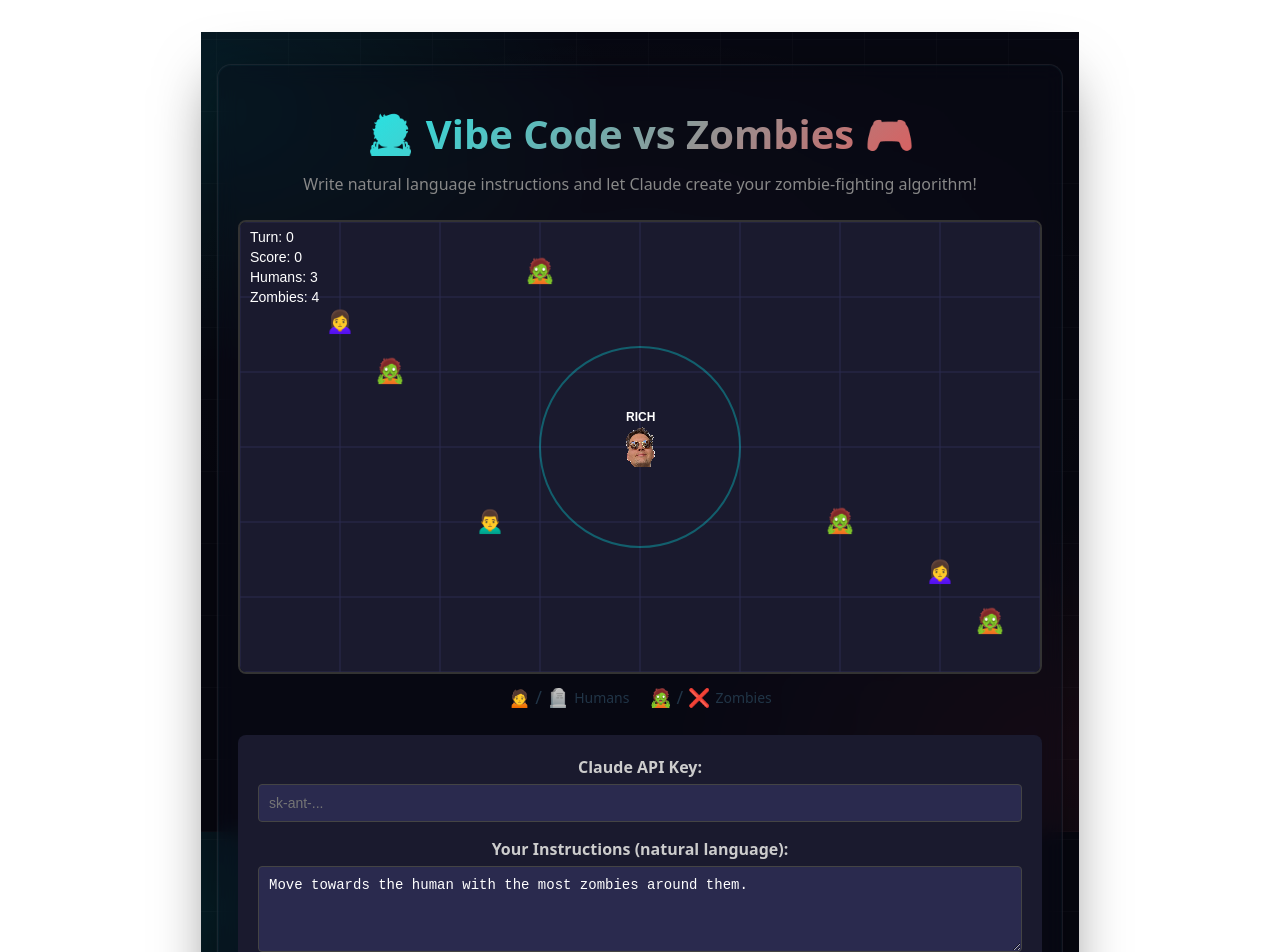
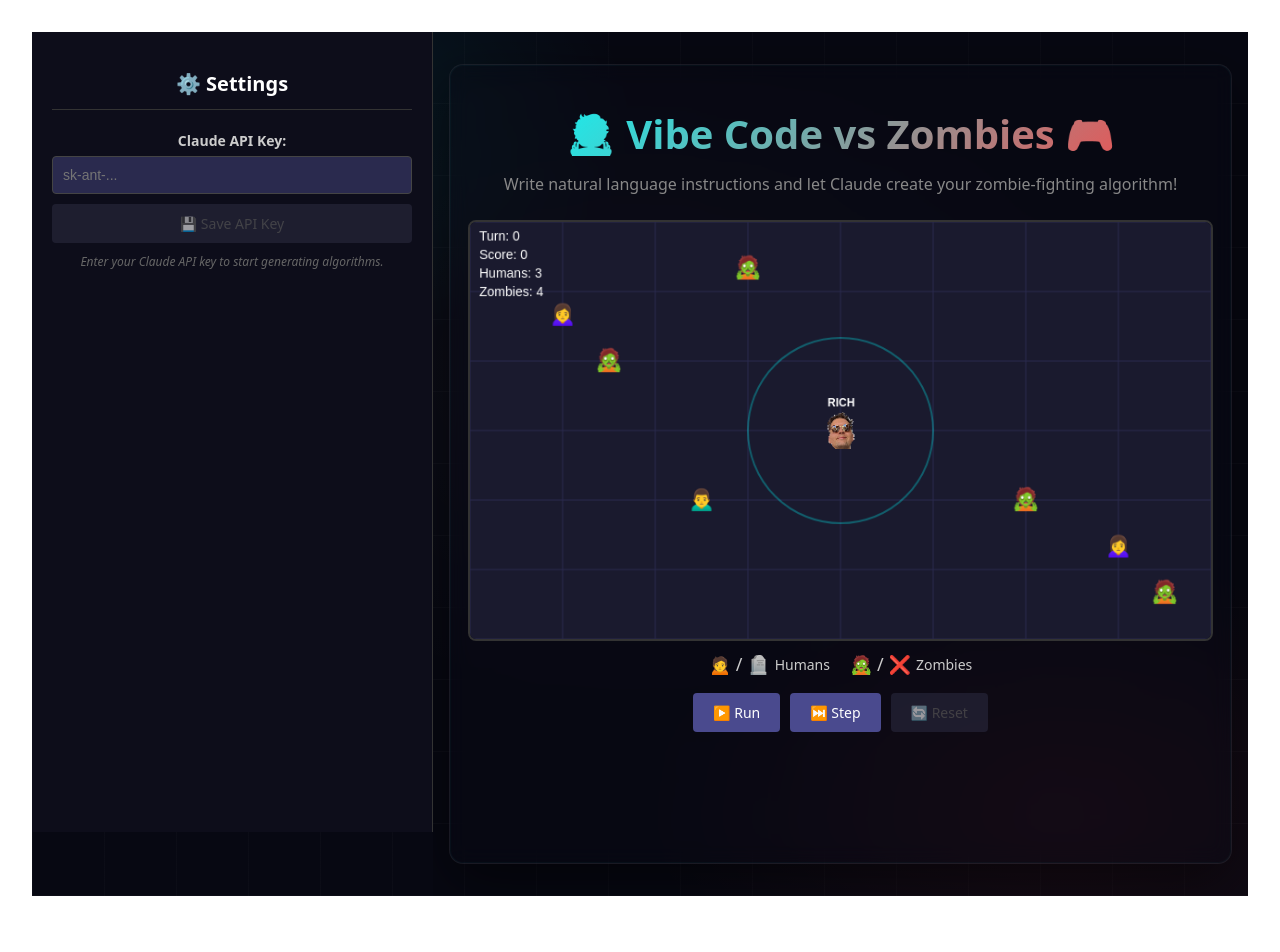
Before and after one commit to cajubelt/2025-xmas-website, a React (Vite) app: page /richard in a window 1280 px wide. Shown: the top 952 px of the page. After the commit the page ends 928 px from the top, so only its background shows below. Built offline with nearby package versions, Linux system fonts and the light colour scheme.

Commit message:
move algorithm to left hand column

```diff
--- a/src/pages/Richard.tsx
+++ b/src/pages/Richard.tsx
@@ -567,7 +567,10 @@
     return params.get("test") === "true";
   };
 
-  const [apiKey, setApiKey] = useState(getApiKeyFromQuery());
+  const queryApiKey = getApiKeyFromQuery();
+  const [apiKeyInput, setApiKeyInput] = useState(queryApiKey);
+  const [apiKeySaved, setApiKeySaved] = useState(!!queryApiKey);
+  const [savedApiKey, setSavedApiKey] = useState(queryApiKey);
   const [instructions, setInstructions] = useState(
     "Move towards the human with the most zombies around them."
   );
@@ -598,6 +601,18 @@
       }
     }
   }, []);
+
+  const handleSaveApiKey = () => {
+    if (apiKeyInput.trim()) {
+      setSavedApiKey(apiKeyInput.trim());
+      setApiKeySaved(true);
+      setStatus("API key saved!");
+    }
+  };
+
+  const handleChangeApiKey = () => {
+    setApiKeySaved(false);
+  };
 
   // Render game state
   useEffect(() => {
@@ -655,7 +670,7 @@
   }, [isRunning, algorithm, gameLoop]);
 
   const handleGenerateAlgorithm = async () => {
-    if (!apiKey) {
+    if (!savedApiKey) {
       setStatus("Please enter your Claude API key");
       return;
     }
@@ -667,7 +682,7 @@
     setStatus("Generating algorithm with Claude...");
     try {
       const existingCode = generatedCode ? generatedCode : undefined;
-      const code = await callClaudeAPI(apiKey, instructions, existingCode);
+      const code = await callClaudeAPI(savedApiKey, instructions, existingCode);
       const cleanCode = cleanCodeFromMarkdown(code);
       setGeneratedCode(cleanCode);
       const algo = parseAlgorithm(code);
@@ -741,6 +756,100 @@
 
   return (
     <div style={styles.page}>
+      {/* Sidebar */}
+      <div style={styles.sidebar}>
+        <div style={styles.sidebarContent}>
+          <h2 style={styles.sidebarTitle}>⚙️ Settings</h2>
+
+          {!apiKeySaved ? (
+            /* API Key Entry Form */
+            <div style={styles.sidebarSection}>
+              <label style={styles.label}>Claude API Key:</label>
+              <input
+                type="password"
+                value={apiKeyInput}
+                onChange={(e) => setApiKeyInput(e.target.value)}
+                placeholder="sk-ant-..."
+                style={styles.input}
+                onKeyDown={(e) => e.key === 'Enter' && handleSaveApiKey()}
+              />
+              <button
+                onClick={handleSaveApiKey}
+                style={{
+                  ...styles.button,
+                  ...styles.fullWidthButton,
+                  marginTop: "10px",
+                  ...(apiKeyInput.trim() ? {} : styles.buttonDisabled)
+                }}
+                disabled={!apiKeyInput.trim()}
+              >
+                💾 Save API Key
+              </button>
+              <p style={styles.hint}>
+                Enter your Claude API key to start generating algorithms.
+              </p>
+            </div>
+          ) : (
+            /* Instructions and Algorithm Section */
+            <>
+              <div style={styles.sidebarSection}>
+                <div style={styles.apiKeyStatus}>
+                  <span style={styles.apiKeyBadge}>✓ API Key Saved</span>
+                  <button
+                    onClick={handleChangeApiKey}
+                    style={styles.changeKeyButton}
+                  >
+                    Change
+                  </button>
+                </div>
+              </div>
+
+              <div style={styles.sidebarSection}>
+                <label style={styles.label}>Your Instructions (natural language):</label>
+                <textarea
+                  value={instructions}
+                  onChange={(e) => setInstructions(e.target.value)}
+                  placeholder="Describe how Rich should move to defeat zombies and save humans..."
+                  style={styles.textarea}
+                  rows={4}
+                />
+                <button
+                  onClick={handleGenerateAlgorithm}
+                  style={{
+                    ...styles.button,
+                    ...styles.fullWidthButton,
+                    marginTop: "10px",
+                    ...(instructions === lastGeneratedInstructions ? styles.buttonDisabled : {})
+                  }}
+                  disabled={instructions === lastGeneratedInstructions}
+                >
+                  {generatedCode ? "🤖 Update Algorithm" : "🤖 Generate Algorithm"}
+                </button>
+              </div>
+
+              {generatedCode && (
+                <div style={styles.sidebarSection}>
+                  <label style={styles.label}>Generated Algorithm (editable):</label>
+                  <div style={styles.editorWrapper}>
+                    <Editor
+                      value={generatedCode}
+                      onValueChange={handleCodeChange}
+                      highlight={(code) =>
+                        Prism.highlight(code, Prism.languages.javascript, "javascript")
+                      }
+                      padding={15}
+                      style={styles.editor}
+                    />
+                  </div>
+                </div>
+              )}
+            </>
+          )}
+        </div>
+      </div>
+
+      {/* Main Content */}
+      <div style={styles.mainContent}>
         <div style={styles.container}>
           <h1 style={styles.title}>🧟 Vibe Code vs Zombies 🎮</h1>
           <p style={styles.subtitle}>
@@ -763,42 +872,9 @@
                 <span style={styles.emojiLegend}>🧟 / ❌</span> Zombies
               </span>
             </div>
-        </div>
 
-        <div style={styles.controls}>
-          <div style={styles.inputGroup}>
-            <label style={styles.label}>Claude API Key:</label>
-            <input
-              type="password"
-              value={apiKey}
-              onChange={(e) => setApiKey(e.target.value)}
-              placeholder="sk-ant-..."
-              style={styles.input}
-            />
-          </div>
-
-          <div style={styles.inputGroup}>
-            <label style={styles.label}>Your Instructions (natural language):</label>
-            <textarea
-              value={instructions}
-              onChange={(e) => setInstructions(e.target.value)}
-              placeholder="Describe how Rich should move to defeat zombies and save humans..."
-              style={styles.textarea}
-              rows={4}
-            />
-          </div>
-
-          <div style={styles.buttonGroup}>
-            <button
-              onClick={handleGenerateAlgorithm}
-              style={{
-                ...styles.button,
-                ...(instructions === lastGeneratedInstructions ? styles.buttonDisabled : {})
-              }}
-              disabled={instructions === lastGeneratedInstructions}
-            >
-              {generatedCode ? "🤖 Update Algorithm" : "🤖 Generate Algorithm"}
-            </button>
+            {/* Game Controls - directly beneath the game board */}
+            <div style={styles.gameControls}>
               <button
                 onClick={isRunning ? handlePause : handleRun}
                 style={{
@@ -825,23 +901,7 @@
             </div>
 
             {status && <div style={styles.status}>{status}</div>}
-
-          {generatedCode && (
-            <div style={styles.codeSection}>
-              <label style={styles.label}>Generated Algorithm (editable):</label>
-              <div style={styles.editorWrapper}>
-                <Editor
-                  value={generatedCode}
-                  onValueChange={handleCodeChange}
-                  highlight={(code) =>
-                    Prism.highlight(code, Prism.languages.javascript, "javascript")
-                  }
-                  padding={15}
-                  style={styles.editor}
-                />
           </div>
-            </div>
-          )}
         </div>
       </div>
     </div>
@@ -853,10 +913,7 @@
   page: {
     minHeight: "100vh",
     width: "100%",
-    padding: "32px 16px",
     boxSizing: "border-box",
-    // Subtle “neon night” background: soft cyan/red glow + barely-there grid.
-    // Keeps focus on the canvas/emoji characters (all high-contrast gameplay is inside the board).
     backgroundColor: "#070812",
     backgroundImage: [
       "radial-gradient(700px 420px at 15% 10%, rgba(0, 255, 255, 0.10), rgba(0, 255, 255, 0) 60%)",
@@ -867,11 +924,42 @@
     ].join(", "),
     backgroundAttachment: "fixed",
     display: "flex",
+  },
+  sidebar: {
+    width: "33.333%",
+    minWidth: "280px",
+    maxWidth: "400px",
+    height: "100vh",
+    backgroundColor: "#0d0d1a",
+    borderRight: "1px solid #333",
+    overflowY: "auto",
+    flexShrink: 0,
+  },
+  sidebarContent: {
+    padding: "20px",
+    fontFamily: "system-ui, -apple-system, sans-serif",
+  },
+  sidebarTitle: {
+    fontSize: "1.25rem",
+    color: "#fff",
+    marginBottom: "20px",
+    paddingBottom: "10px",
+    borderBottom: "1px solid #333",
+  },
+  sidebarSection: {
+    marginBottom: "20px",
+  },
+  mainContent: {
+    flex: 1,
+    padding: "32px 16px",
+    display: "flex",
     justifyContent: "center",
+    overflowY: "auto",
+    height: "100vh",
   },
   container: {
     maxWidth: "900px",
-    margin: "0 auto",
+    width: "100%",
     padding: "20px",
     fontFamily: "system-ui, -apple-system, sans-serif",
     borderRadius: "14px",
@@ -899,7 +987,6 @@
     display: "flex",
     flexDirection: "column",
     alignItems: "center",
-    marginBottom: "1.5rem",
   },
   canvas: {
     border: "2px solid #333",
@@ -916,31 +1003,25 @@
     alignItems: "center",
     gap: "5px",
     fontSize: "14px",
+    color: "#ccc",
   },
   emojiLegend: {
     fontSize: "18px",
     display: "inline-block",
   },
-  dot: {
-    width: "12px",
-    height: "12px",
-    borderRadius: "50%",
-    display: "inline-block",
-  },
-  controls: {
-    backgroundColor: "#1a1a2e",
-    padding: "20px",
-    borderRadius: "8px",
-    marginBottom: "1.5rem",
-  },
-  inputGroup: {
-    marginBottom: "15px",
+  gameControls: {
+    display: "flex",
+    gap: "10px",
+    marginTop: "15px",
+    justifyContent: "center",
+    flexWrap: "wrap",
   },
   label: {
     display: "block",
     marginBottom: "5px",
     fontWeight: "bold",
     color: "#ccc",
+    fontSize: "14px",
   },
   input: {
     width: "100%",
@@ -963,11 +1044,6 @@
     resize: "vertical",
     boxSizing: "border-box",
   },
-  buttonGroup: {
-    display: "flex",
-    gap: "10px",
-    flexWrap: "wrap",
-  },
   button: {
     padding: "10px 20px",
     borderRadius: "4px",
@@ -977,6 +1053,9 @@
     fontSize: "14px",
     cursor: "pointer",
     transition: "background-color 0.2s",
+  },
+  fullWidthButton: {
+    width: "100%",
   },
   buttonDisabled: {
     backgroundColor: "#2a2a3e",
@@ -990,9 +1069,8 @@
     backgroundColor: "#2a2a4e",
     borderRadius: "4px",
     color: "#00ffff",
-  },
-  codeSection: {
-    marginTop: "15px",
+    textAlign: "center",
+    maxWidth: "100%",
   },
   editorWrapper: {
     backgroundColor: "#1d1f21",
@@ -1007,4 +1085,33 @@
     lineHeight: "1.5",
     minHeight: "100px",
   },
+  hint: {
+    fontSize: "12px",
+    color: "#666",
+    marginTop: "10px",
+    fontStyle: "italic",
+  },
+  apiKeyStatus: {
+    display: "flex",
+    alignItems: "center",
+    justifyContent: "space-between",
+    padding: "10px",
+    backgroundColor: "rgba(0, 255, 100, 0.1)",
+    borderRadius: "4px",
+    border: "1px solid rgba(0, 255, 100, 0.3)",
+  },
+  apiKeyBadge: {
+    color: "#00ff64",
+    fontSize: "14px",
+    fontWeight: "bold",
+  },
+  changeKeyButton: {
+    padding: "4px 8px",
+    borderRadius: "4px",
+    border: "1px solid #444",
+    backgroundColor: "transparent",
+    color: "#888",
+    fontSize: "12px",
+    cursor: "pointer",
+  },
 };
```
Lines whose indentation alone changed are shown as unchanged.
